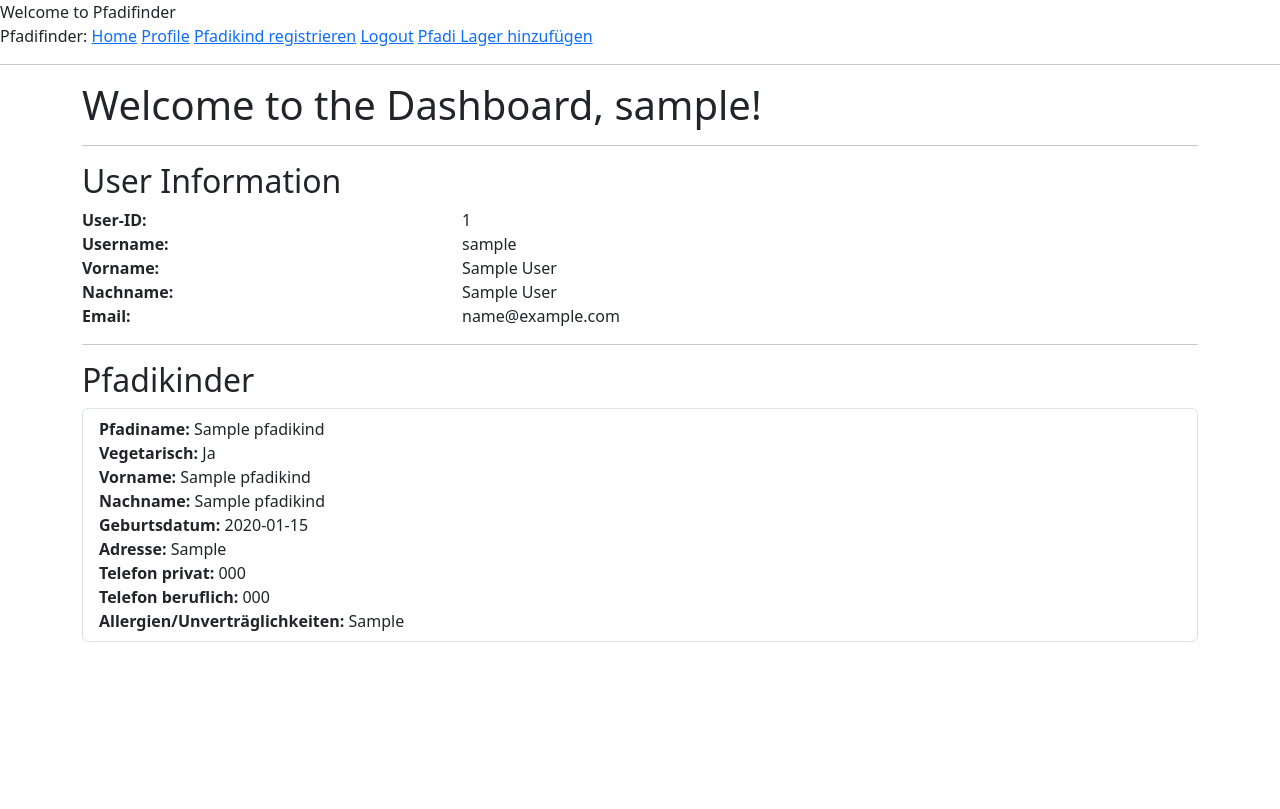
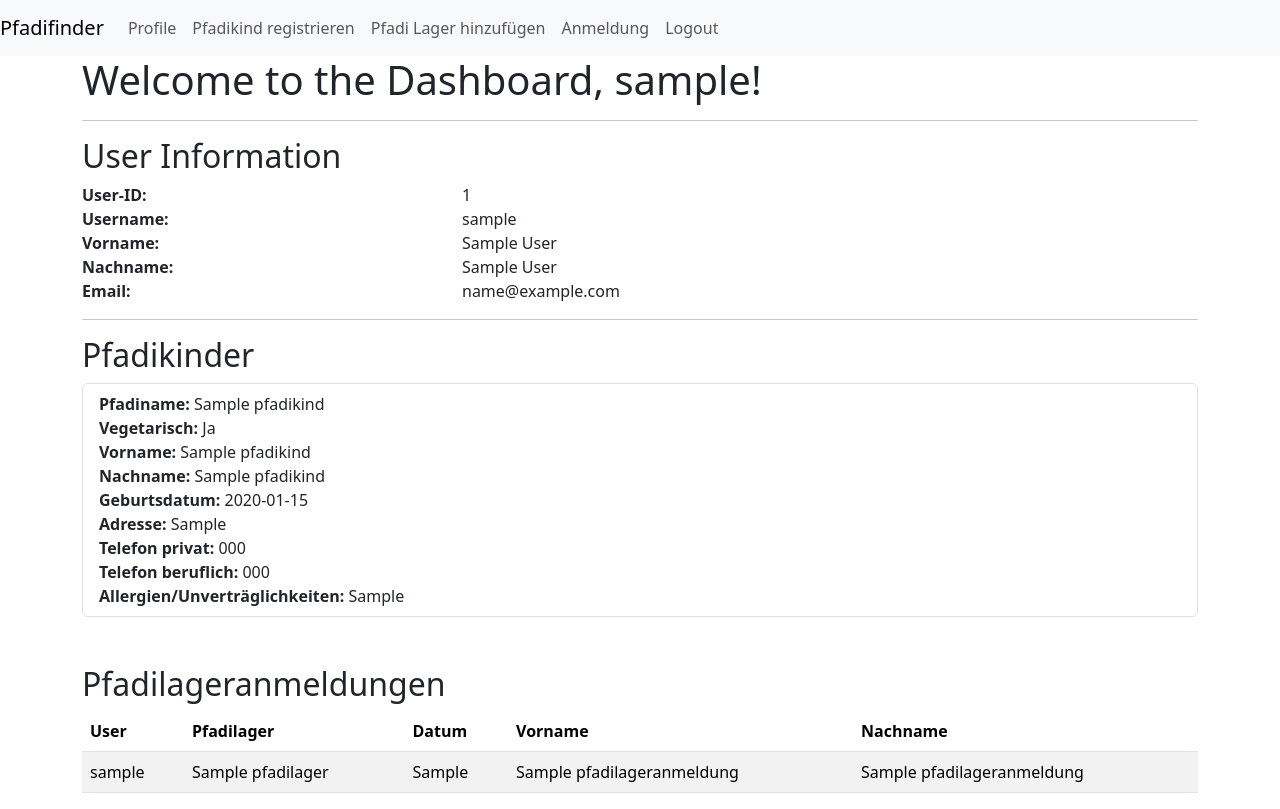
Before and after one commit to hzimat2023/pfadifinder, a Flask app: a page that uses app/templates/base.html in a window 1280 px wide. Before the commit the page ends 642 px from the top, so only its background shows below. Run offline with Flask 3, Linux system fonts and the light colour scheme; a user stored in the database is signed in; tables that the repository leaves empty hold one stand-in row (values such as "Sample post").

Commit message:
pfadilageranmeldung

```diff
--- a/app/routes.py
+++ b/app/routes.py
@@ -1,10 +1,10 @@
 
 from app import db
 from app import app
-from app.forms import LoginForm, PfadikindForm, RegistrationForm, PfadiLagerForm
+from app.forms import LoginForm, PfadikindForm, RegistrationForm, PfadiLagerForm, PfadikindAnmeldungForm
 from flask import Flask, flash, render_template, redirect, url_for, request
 from flask_login import current_user, login_user, logout_user, login_required
-from app.models import User, Pfadikind, Pfadilager
+from app.models import User, Pfadikind, Pfadilager, Pfadilageranmeldung
 from werkzeug.urls import url_parse
 
 
@@ -67,11 +67,9 @@ def register():
 @login_required
 def user(username):
     user = User.query.filter_by(username=username).first_or_404()
-    posts = [
-        {'author': user, 'body': 'Test post #1'},
-        {'author': user, 'body': 'Test post #2'}
-    ]
-    return render_template('user.html', user=user, posts=posts)
+    pfadilageranmeldungen = Pfadilageranmeldung.query.all()
+
+    return render_template('user.html', user=user, pfadilageranmeldungen=pfadilageranmeldungen)
 
 
 @app.errorhandler(404)
@@ -141,3 +139,32 @@ def pfadilager():
     lager_list = Pfadilager.query.all()
 
     return render_template('pfadilager.html', lager_list=lager_list)
+
+
+
+@app.route('/anmeldung', methods=['GET', 'POST'])
+@login_required
+def anmeldung():
+    form = PfadikindAnmeldungForm()
+    form.pfadikind.choices = [(pfadikind.id, pfadikind.vorname) for pfadikind in Pfadikind.query.all()]
+    form.pfadilager.choices = [(pfadilager.id, pfadilager.name) for pfadilager in Pfadilager.query.all()]
+
+    if form.validate_on_submit():
+        selected_pfadilager_id = form.pfadilager.data
+        selected_pfadilager = Pfadilager.query.get(selected_pfadilager_id)
+        datum = selected_pfadilager.datum
+
+        anmeldung = Pfadilageranmeldung(
+            user_id=current_user.id,
+            pfadilager_id=selected_pfadilager_id,
+            datum=datum,
+            vorname=form.vorname.data,  # Add vorname field
+            nachname=form.nachname.data  # Add nachname field
+        )
+
+        db.session.add(anmeldung)
+        db.session.commit()
+        flash('Du hast dich erfolgreich für das Pfadilager angemeldet.', 'success')
+        return redirect(url_for('index'))
+
+    return render_template('anmeldung.html', title='Pfadilager Anmeldung', form=form)
--- a/app/templates/base.html
+++ b/app/templates/base.html
@@ -5,23 +5,45 @@
     <meta charset="utf-8">
     <meta name="viewport" content="width=device-width, initial-scale=1">
     <link href="https://cdn.jsdelivr.net/npm/bootstrap@5.3.1/dist/css/bootstrap.min.css" rel="stylesheet" integrity="sha384-4bw+/aepP/YC94hEpVNVgiZdgIC5+VKNBQNGCHeKRQN+PtmoHDEXuppvnDJzQIu9" crossorigin="anonymous">
-    {% if title %}{{ title }} - Pfadifinder{% else %}Welcome to Pfadifinder{% endif %}
   </head>
   <body>
         <div>
-            Pfadifinder:
-            <a href="{{ url_for('index') }}">Home</a>
-            {% if current_user.is_anonymous %}
-            <a href="{{ url_for('login') }}">Login</a>
-            {% else %}
-            <a href="{{ url_for('user', username=current_user.username) }}">Profile</a>
-            <a href="{{ url_for('register_pfadikind') }}">Pfadikind registrieren</a>
-            <a href="{{ url_for('logout') }}">Logout</a>
-            <a href="{{ url_for('create_pfadilager') }}">Pfadi Lager hinzufügen</a>
+          <nav class="navbar navbar-expand-lg navbar-light bg-light">
+            <a class="navbar-brand" href="{{ url_for('index') }}">Pfadifinder</a>
+            <button class="navbar-toggler" type="button" data-toggle="collapse" data-target="#navbarNav" aria-controls="navbarNav" aria-expanded="false" aria-label="Toggle navigation">
+                <span class="navbar-toggler-icon"></span>
+            </button>
+            <div class="collapse navbar-collapse" id="navbarNav">
+                <ul class="navbar-nav ml-auto">
+                    {% if current_user.is_anonymous %}
+                        <li class="nav-item">
+                            <a class="nav-link" href="{{ url_for('login') }}">Login</a>
+                        </li>
+                    {% else %}
+                        <li class="nav-item">
+                            <a class="nav-link" href="{{ url_for('user', username=current_user.username) }}">Profile</a>
+                        </li>
+                        <li class="nav-item">
+                            <a class="nav-link" href="{{ url_for('register_pfadikind') }}">Pfadikind registrieren</a>
+                        </li>
 
-            {% endif %}
+                        <li class="nav-item">
+                            <a class="nav-link" href="{{ url_for('create_pfadilager') }}">Pfadi Lager hinzufügen</a>
+                        </li>
+                        <li class="nav-item">
+                            <a class="nav-link" href="{{ url_for('anmeldung') }}">Anmeldung</a>
+                        </li>
+                        <br>
+                        <li class="nav-item">
+                            <a class="nav-link" href="{{ url_for('logout') }}">Logout</a>
+                        </li>
+                    {% endif %}
+                </ul>
+            </div>
+        </nav>
         </div>
-        <hr>
+
+
         <div class="container">
             {% with messages = get_flashed_messages() %}
             {% if messages %}
--- a/app/templates/index.html
+++ b/app/templates/index.html
@@ -1,11 +1,12 @@
 {% extends "base.html" %}
 
 {% block content %}
+<div class="container">
     <h1>Hi, {{ user.username }}!</h1>
     {% for post in posts %}
     <div><p>{{ post.author.username }} says: <b>{{ post.body }}</b></p></div>
     {% endfor %}
-
+</div>
 
     <div class="container">
         <h1 class="mt-5">Pfadilager Liste</h1>
--- a/app/templates/user.html
+++ b/app/templates/user.html
@@ -66,4 +66,34 @@
         {% endfor %}
     </ul>
 </div>
+
+
+</br>
+<div class="container">
+    <h2 class="mt-4">Pfadilageranmeldungen</h2>
+    <table class="table table-striped">
+      <thead>
+        <tr>
+          <th>User</th>
+          <th>Pfadilager</th>
+          <th>Datum</th>
+          <th>Vorname</th>
+          <th>Nachname</th>
+        </tr>
+      </thead>
+      <tbody>
+        {% for anmeldung in pfadilageranmeldungen %}
+          <tr>
+            <td>{{ anmeldung.user.username }}</td>
+            <td>{{ anmeldung.pfadilager.name }}</td>
+            <td>{{ anmeldung.datum }}</td>
+            <td>{{ anmeldung.vorname }}</td>
+            <td>{{ anmeldung.nachname }}</td>
+          </tr>
+        {% endfor %}
+      </tbody>
+    </table>
+  </div>
+
+
 {% endblock %}
```
Also changed, not shown: app/forms.py (+9 -0 lines), app/models.py (+16 -2 lines), app/templates/anmeldung.html (added, +36 -0 lines), migrations/versions/05086fad231b_pfadilageranmeldung_v0_4.py (added, +34 -0 lines), migrations/versions/35e5b0776dda_pfadilageranmeldung.py (added, +37 -0 lines), migrations/versions/da807f5aef8f_pfadilageranmeldung_v0_1.py (added, +32 -0 lines).
